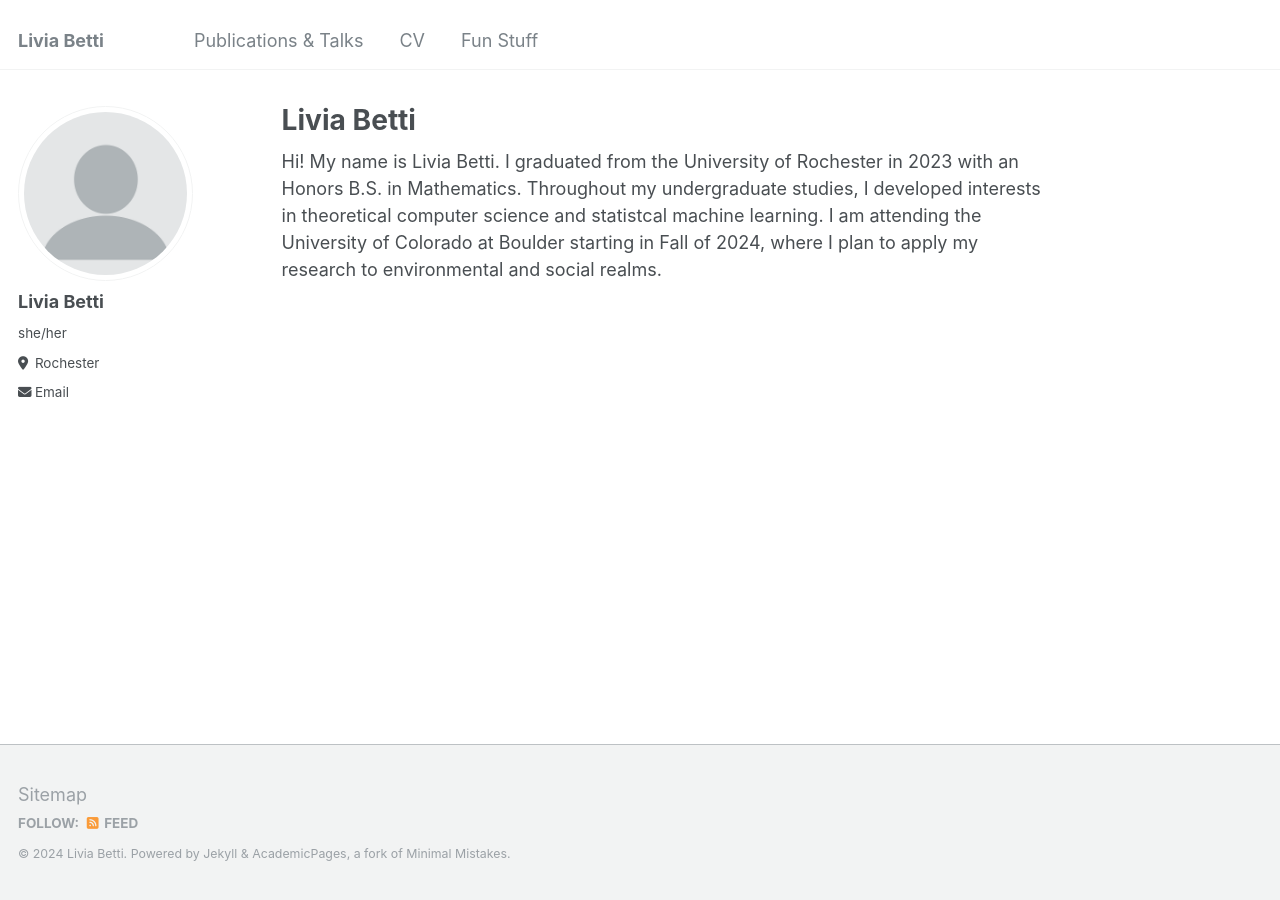
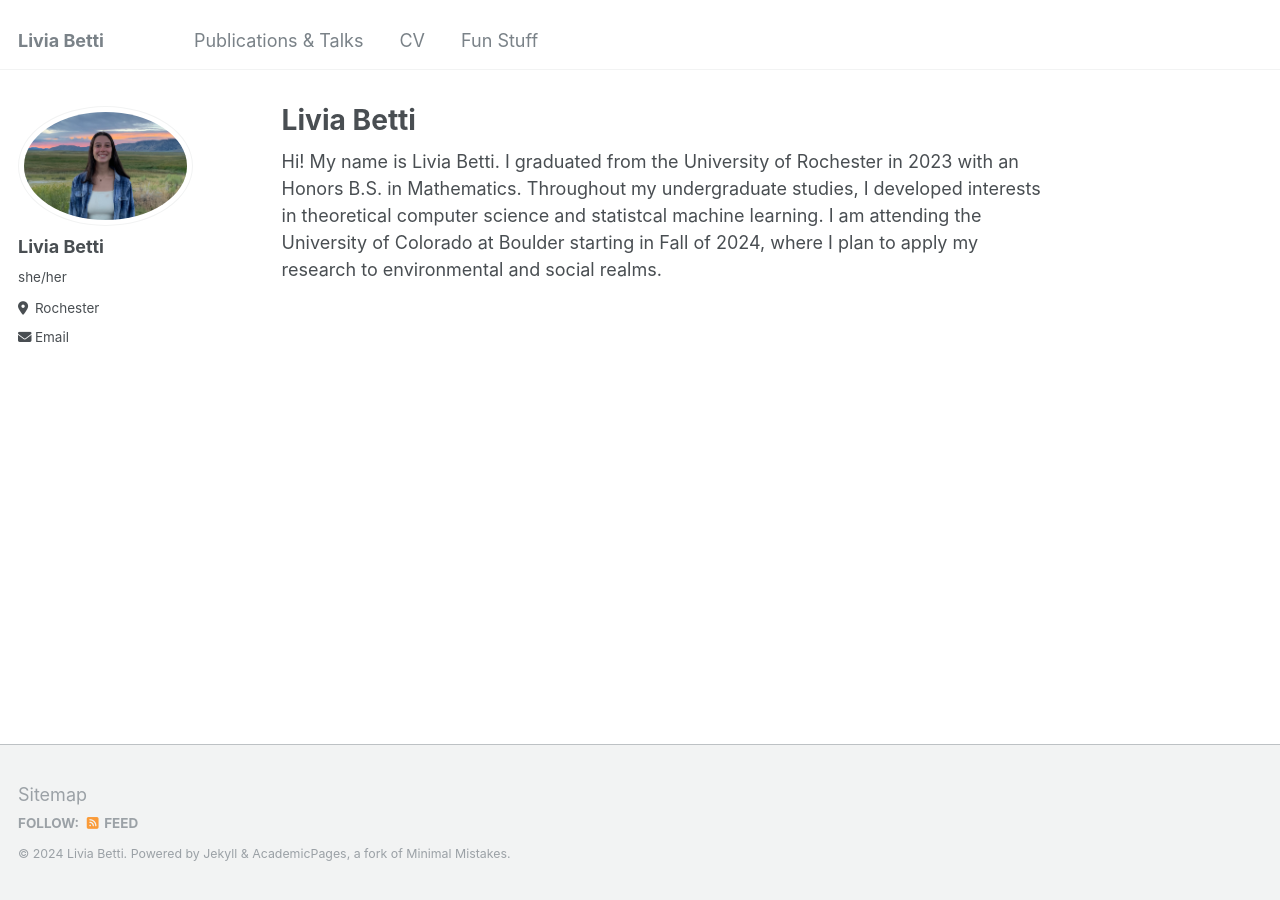
Before and after one commit to liviabetti1/liviabetti1.github.io, a Jekyll site: the page built from _pages/about.md, in a window 1280 px wide. Built offline with Jekyll 4.4.1, drawn with Linux system fonts in a browser that asks for light colours.

Commit message:
Update _config.yml

```diff
--- a/_config.yml
+++ b/_config.yml
@@ -21,7 +21,7 @@ repository               : "liviabetti1/liviabetti1.github.io"
 #               Additional customization can be done by editing /_includes/author-profile.html
 author:
   # Biographic information
-  avatar           : "profile.png"
+  avatar           : "IMG_0479.jpeg"
   name             : "Livia Betti"
   pronouns         : "she/her"
   bio              : #
```
